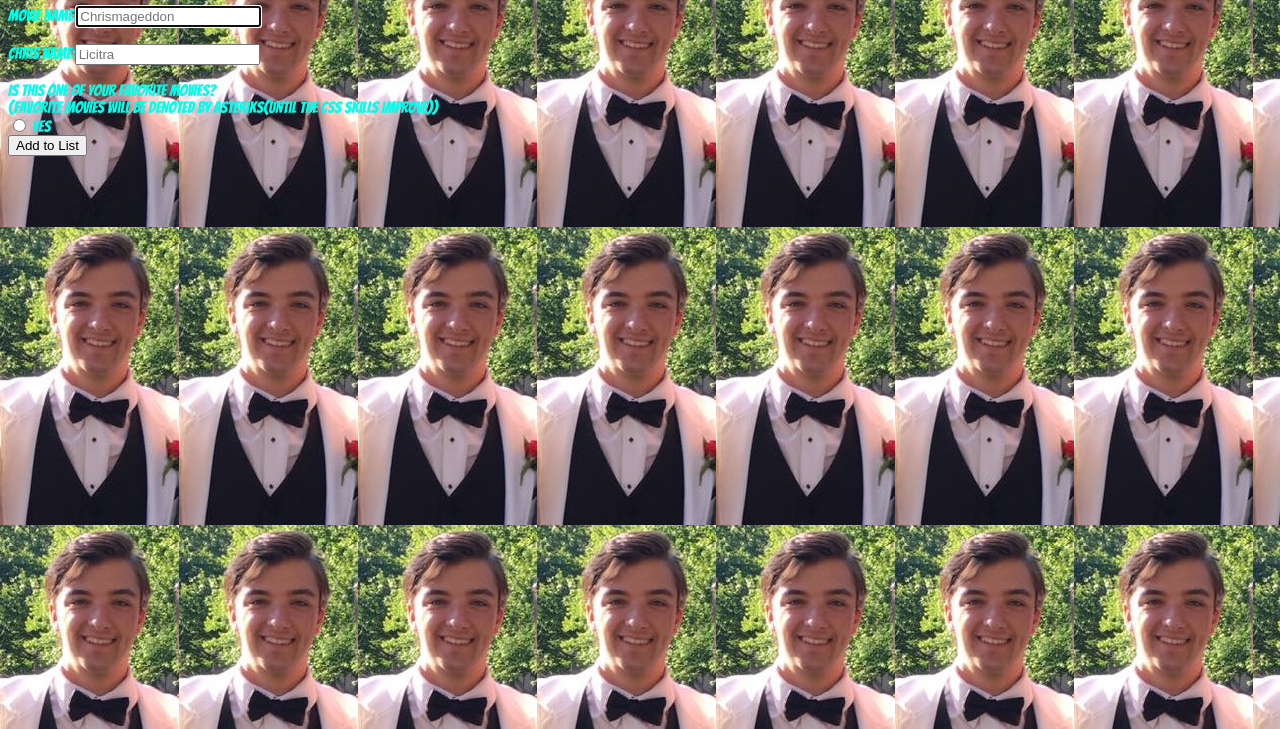
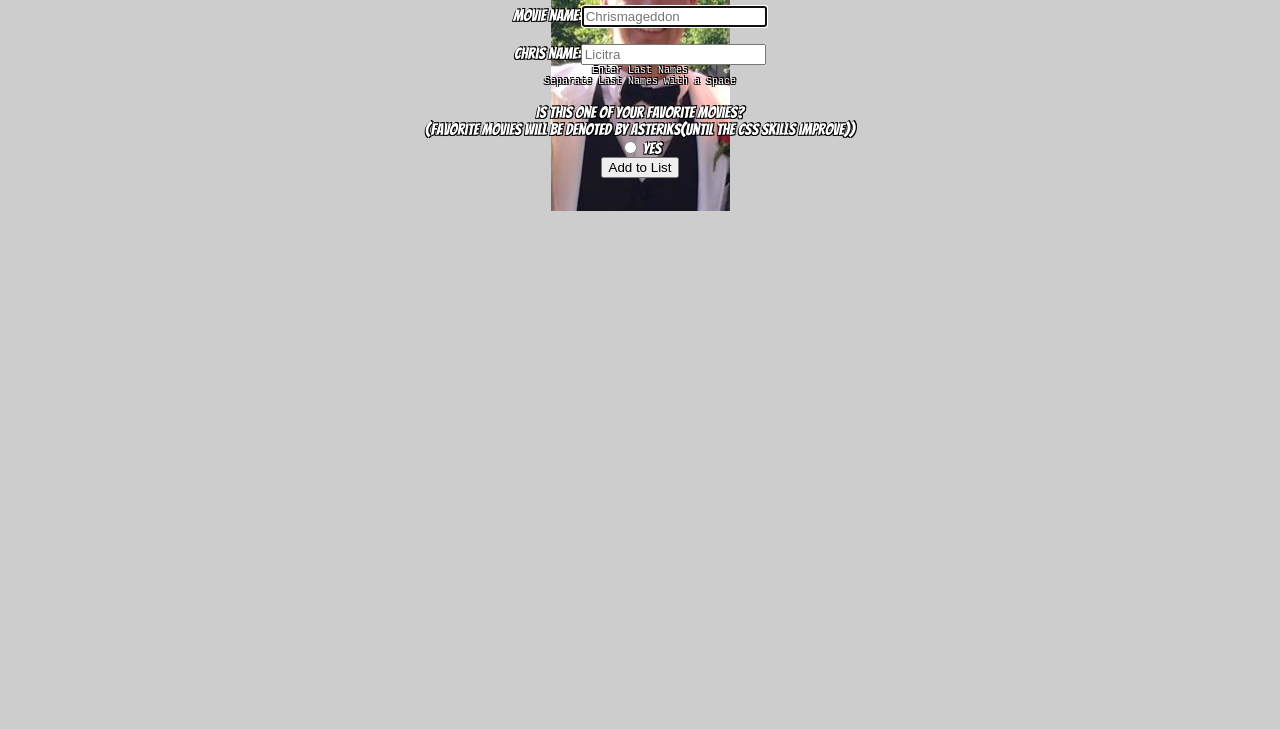
Before and after one commit to ColinHayes985/XTBC-Chrismess, a plain HTML site: page index.html in a window 1280 px wide. Shown: the part 71-800 px from the top of the page. Drawn offline with Linux system fonts and the light colour scheme; a web font is replaced by a local one.

Commit message:
Untile the background, center body, and make text format changes

```diff
--- a/index.css
+++ b/index.css
@@ -2,7 +2,21 @@
 
 body{
     font-family: 'Bangers', 'Press+Start+2P', Arial, Helvetica, sans-serif;
-    color: rgb(0, 255, 234);
+    color: rgb(255, 255, 255);
+    text-shadow:
+        1px -1px 0 #000,
+        1px -1px 0 #000,
+        -1px 1px 0 #000,
+        1px 1px 0 #000;
     background-image: url("Chris Licitra.jpg");
+    background-color: rgba(104, 102, 102, 0.322);
+    background-repeat: no-repeat;
+    background-position: center;
+    text-align: center;
 
 }
+p {
+    font-family: 'Courier New', Courier, monospace;
+    font-size: 10px;
+    margin: 0px
+}
--- a/index.html
+++ b/index.html
@@ -18,6 +18,7 @@
         <br>
         Chris Name:<input type="text" name="chrisName" placeholder="Licitra">
         <br>
+        <p>Enter Last Names<br>Separate Last Names with a Space</p>
         <br>
         Is this one of your favorite movies?
         <br>
--- a/index.js
+++ b/index.js
@@ -4,6 +4,8 @@ var filmArr=[];
 var chrisArr=[];
 var itemArr=[];
 
+//TODO:Day 3 Refactor
+//TODO:Replace '==' with '==='
 
 
 function listItems(ev){
@@ -25,6 +27,9 @@ function listItems(ev){
 
     }
 }
+
+//VVVHandles creation of string to put in listVVV\\
+//TODO:Split Up?
 function parseListItem(ev){
     const film=ev.target.filmName.value;
     const chris=ev.target.chrisName.value;
@@ -83,6 +88,7 @@ function parseListItem(ev){
 
 }
 
+//VVVCheck to make sure there is a movie present in the fieldVVV\\
 function checkFieldContent(ev,item){
     if(item.textContent==''){
         alert("Please enter a movie name")
```
Also changed, not shown: 1 other file.
